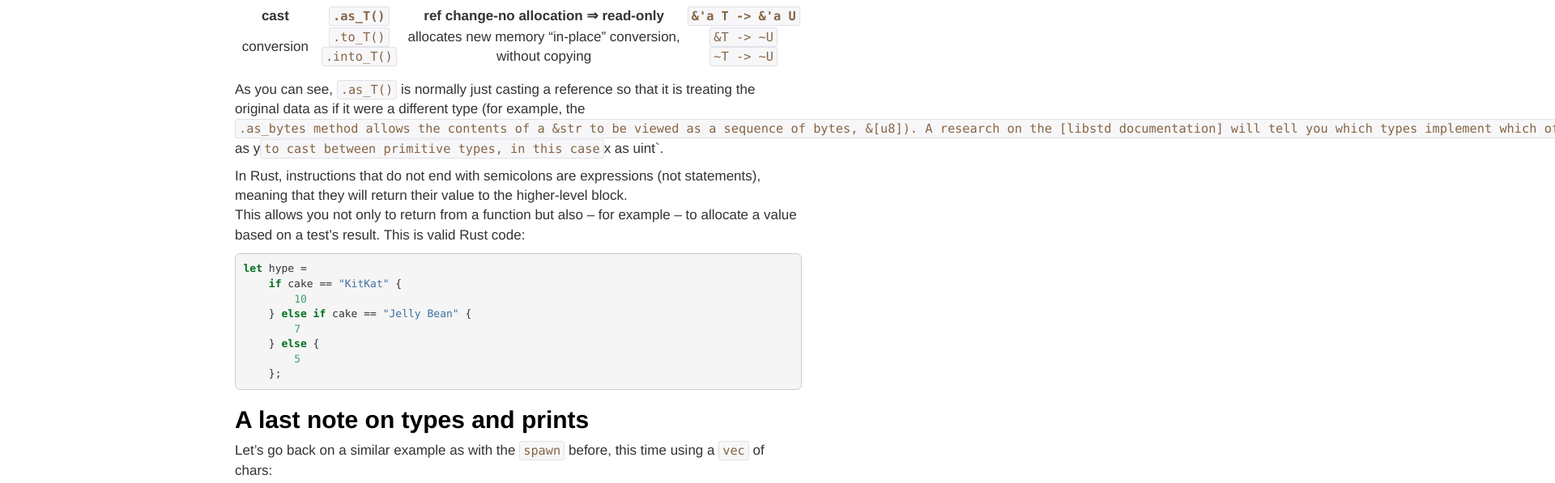
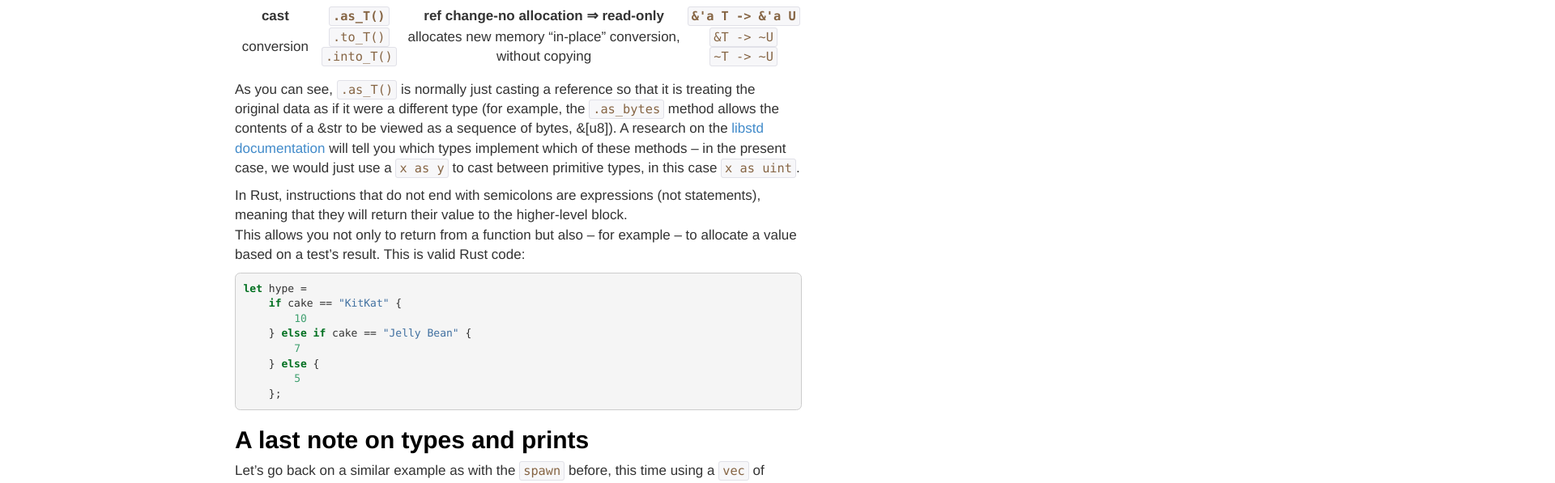
Before and after one commit to adrientetar/rust-tuts, a plain HTML site: page tutorial/ch-03.html in a window 1280 px wide. Shown: the part 2865-3462 px from the top of the page at 81% size, 1920 px wide, since content can reach past the window. Drawn offline with Linux system fonts and the light colour scheme; a web font is replaced by a local one.

Commit message:
Fixed missing backtick in chapter 03

```diff
--- a/tutorial/ch-03.html
+++ b/tutorial/ch-03.html
@@ -140,7 +140,7 @@ h = ~[<span class="dv">1u</span>, <span class="dv">2</span>, <span class="dv">3<
 </tr>
 </tbody>
 </table>
-<p>As you can see, <code>.as_T()</code> is normally just casting a reference so that it is treating the original data as if it were a different type (for example, the <code>.as_bytes method allows the contents of a &amp;str to be viewed as a sequence of bytes, &amp;[u8]). A research on the [libstd documentation] will tell you which types implement which of these methods &amp;ndash; in the present case, we would just use a</code>x as y<code>to cast between primitive types, in this case</code>x as uint`.</p>
+<p>As you can see, <code>.as_T()</code> is normally just casting a reference so that it is treating the original data as if it were a different type (for example, the <code>.as_bytes</code> method allows the contents of a &amp;str to be viewed as a sequence of bytes, &amp;[u8]). A research on the <a href="http://static.rust-lang.org/doc/master/std/index.html">libstd documentation</a> will tell you which types implement which of these methods – in the present case, we would just use a <code>x as y</code> to cast between primitive types, in this case <code>x as uint</code>.</p>
 <p>In Rust, instructions that do not end with semicolons are expressions (not statements), meaning that they will return their value to the higher-level block.<br />This allows you not only to return from a function but also – for example – to allocate a value based on a test’s result. This is valid Rust code:</p>
 <pre class="sourceCode rust"><code class="sourceCode rust"><span class="kw">let</span> hype =
     <span class="kw">if</span> cake == <span class="st">&quot;KitKat&quot;</span> {
```
Also changed, not shown: tutorial/tutorial.html (+1 -1 lines), 2 other files.
